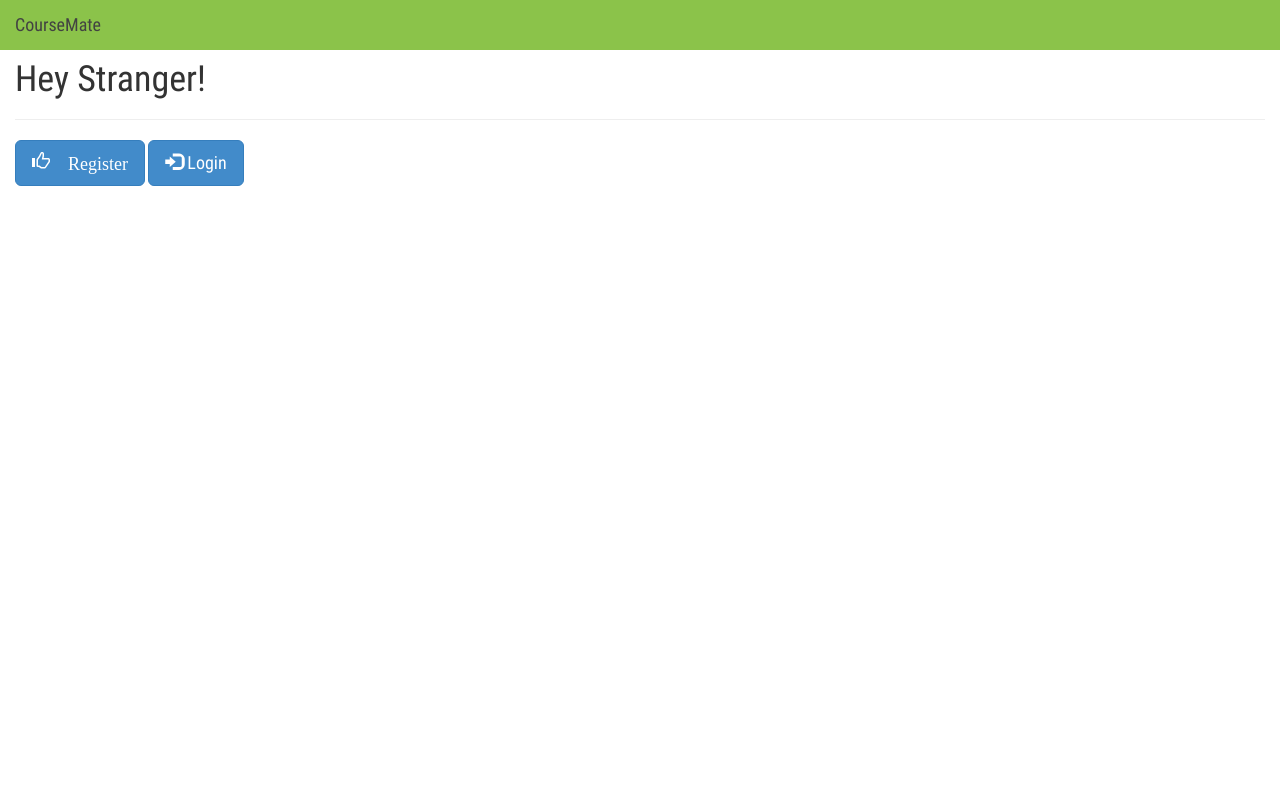
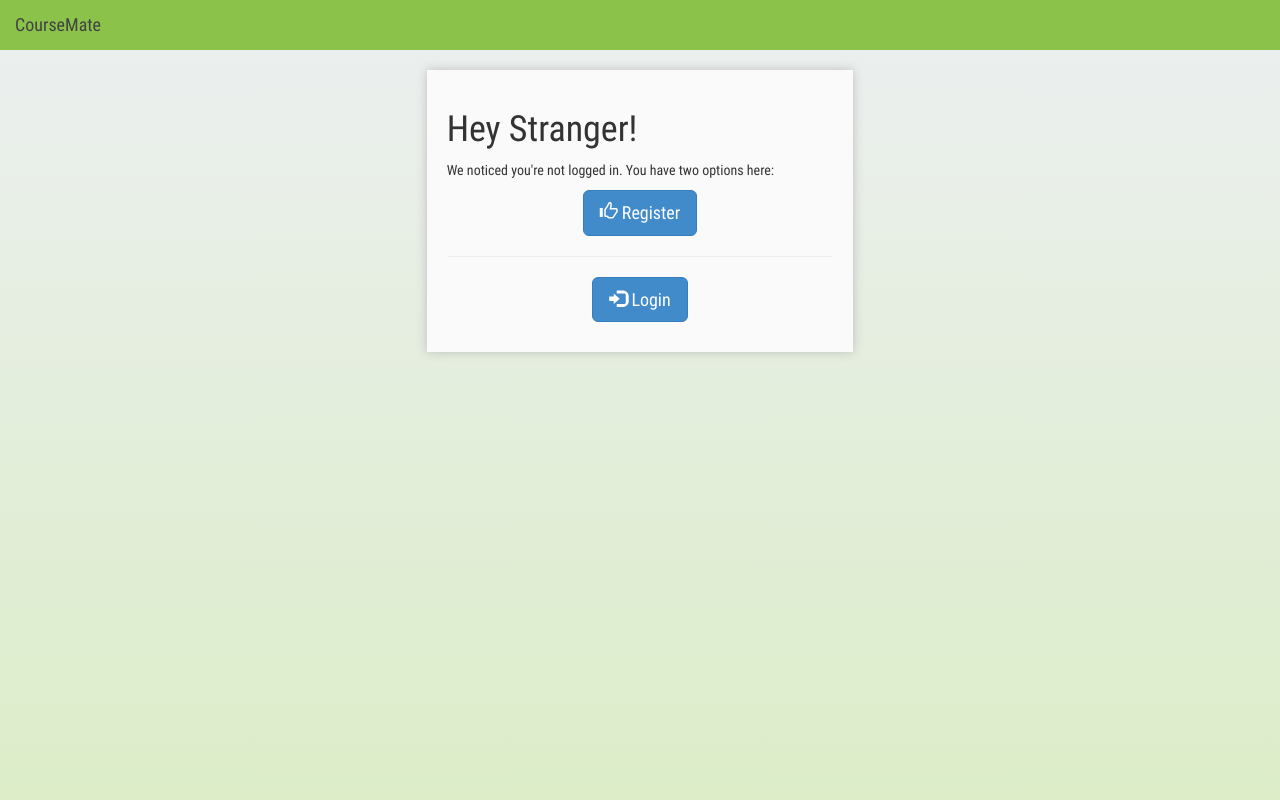
Before and after one commit to csc301-fall2014/Proj-Morning-Team4-repo, a Django app: page / in a window 1280 px wide. Run offline with Django 3.2, Linux system fonts and the light colour scheme; some libraries are stand-ins or nearby versions.

Commit message:
Added some styling to landing page if user isnt logged in

```diff
--- a/phase2/csc301_calendar_app/csc301_calendar_app/static/css/coursemate.css
+++ b/phase2/csc301_calendar_app/csc301_calendar_app/static/css/coursemate.css
@@ -61,3 +61,10 @@ html, body{
 .fill {
     min-height: 100%;
 }
+
+
+#hey-stranger {
+	padding: 20px;
+	background: #FAFAFA;
+	box-shadow: 0 0 10px #BDBDBD;
+}
--- a/phase2/csc301_calendar_app/templates/main/main.html
+++ b/phase2/csc301_calendar_app/templates/main/main.html
@@ -1,16 +1,38 @@
 {% extends "page.html" %}
 
+{% block css %}
+{{ block.super }}
+{% if not user.is_authenticated %}
+<style>
+body {
+  /* fallback */
+  background-color: #DCEDC8;
+
+  /* Safari 4-5, Chrome 1-9 */
+  background: -webkit-gradient(linear, 0% 0%, 0% 100%, from(#DCEDC8), to(#ECEFF1));
+
+  /* Safari 5.1, Chrome 10+ */
+  background: -webkit-linear-gradient(top, #ECEFF1, #DCEDC8);
+
+  /* Firefox 3.6+ */
+  background: -moz-linear-gradient(top, #ECEFF1, #DCEDC8);
+
+  /* IE 10 */
+  background: -ms-linear-gradient(top, #ECEFF1, #DCEDC8);
+
+  /* Opera 11.10+ */
+  background: -o-linear-gradient(top, #ECEFF1, #DCEDC8);
+}
+</style>
+{% endif %}
+{% endblock %}
 
 {% block content-header %}
-    {% if user.is_authenticated %}
-        <h1>{{ user_profile.nickname }}</h1>
-    {% else %}
-        <h1>Hey Stranger! </h1>
-    {% endif %}
 {% endblock %}
 {% block content %}
     {% if user.is_authenticated %}
-        <div class="col-xs-12 col-sm-9">
+        <div class="col-xs-12 col-sm-8 col-sm-offset-2">
+        <h1>{{ user_profile.nickname }}</h1>
         <table class="table table-striped table-bordered table-responsive" id="user-profile-info">
         <tbody>
             <tr>
@@ -33,10 +55,22 @@
           </table>
         </div>
     {% else %}
-        <div class="col-xs-12">
+        <div class="col-xs-12 col-sm-4 col-sm-offset-4" id="hey-stranger">
+            <h1>Hey Stranger! </h1>
+            <p>We noticed you're not logged in. You have two options here:</p>
+            <div class="text-center">
             <a class="btn btn-primary btn-lg" href="/register">
-            <span class="glyphicon glyphicon-thumbs-up"> Register</span></a>
-            <a class="btn btn-primary btn-lg" href="/login"><span class="glyphicon glyphicon-log-in"></span> Login</a>
+                <span class="glyphicon glyphicon-thumbs-up"></span> Register
+            </a>
+            </div>
+
+            <hr>
+
+            <p class="text-center">
+            <a class="btn btn-primary btn-lg" href="/login">
+                <span class="glyphicon glyphicon-log-in"></span> Login
+            </a>
+            </p>
         </div>
     {% endif %}
 {% endblock %}
```
